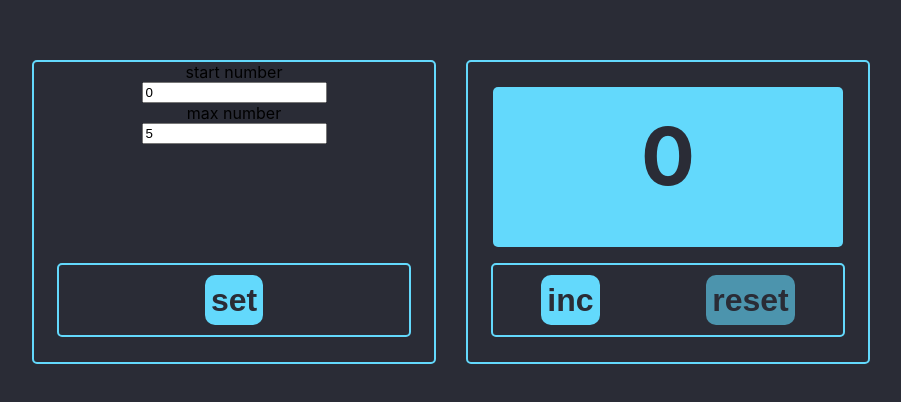
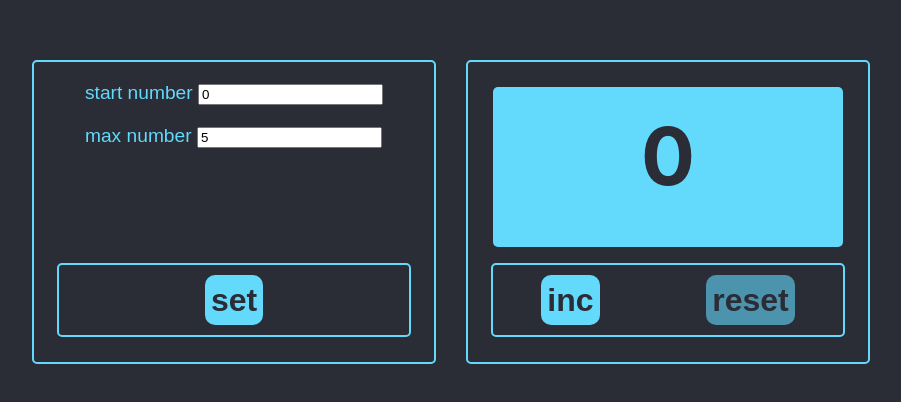
Before and after one commit to LaV0n/counter_v1, a React (Create React App) app: page / in a window 1280 px wide. Shown: the part 188-590 px from the top of the page, without its empty margins (189-1090 px from the left). Built offline with nearby package versions, Linux system fonts and the light colour scheme.

Commit message:
add setting style

```diff
--- a/src/App.css
+++ b/src/App.css
@@ -65,3 +65,14 @@
 .button:enabled:active {
     transform:scale(0.8);
 }
+.input-setting {
+    display: flex;
+    flex-direction: column;
+    gap:20px;
+    margin-top: 20px;
+}
+.input-setting span {
+    color: #63d9fc;
+    font-family: sans-serif;
+    font-size: 1.2rem;
+}
--- a/src/components/Setting.tsx
+++ b/src/components/Setting.tsx
@@ -24,8 +24,16 @@ function Setting(props: SettingType) {
 
     return (
         <div className="block">
-            <span>start number</span><input type="number" value={props.startNumber} onChange={startNumberHandler}/>
-            <span>max number</span><input type="number" value={props.maxNumber} onChange={maxNumberHandler}/>
+            <div className="input-setting">
+                <div>
+                    <span>start number </span>
+                    <input type="number" value={props.startNumber} onChange={startNumberHandler}/>
+                </div>
+                <div>
+                    <span>max number </span>
+                    <input type="number" value={props.maxNumber} onChange={maxNumberHandler}/>
+                </div>
+            </div>
             <div className="buttons">
                 <button disabled={false}
                         className="button"
```
